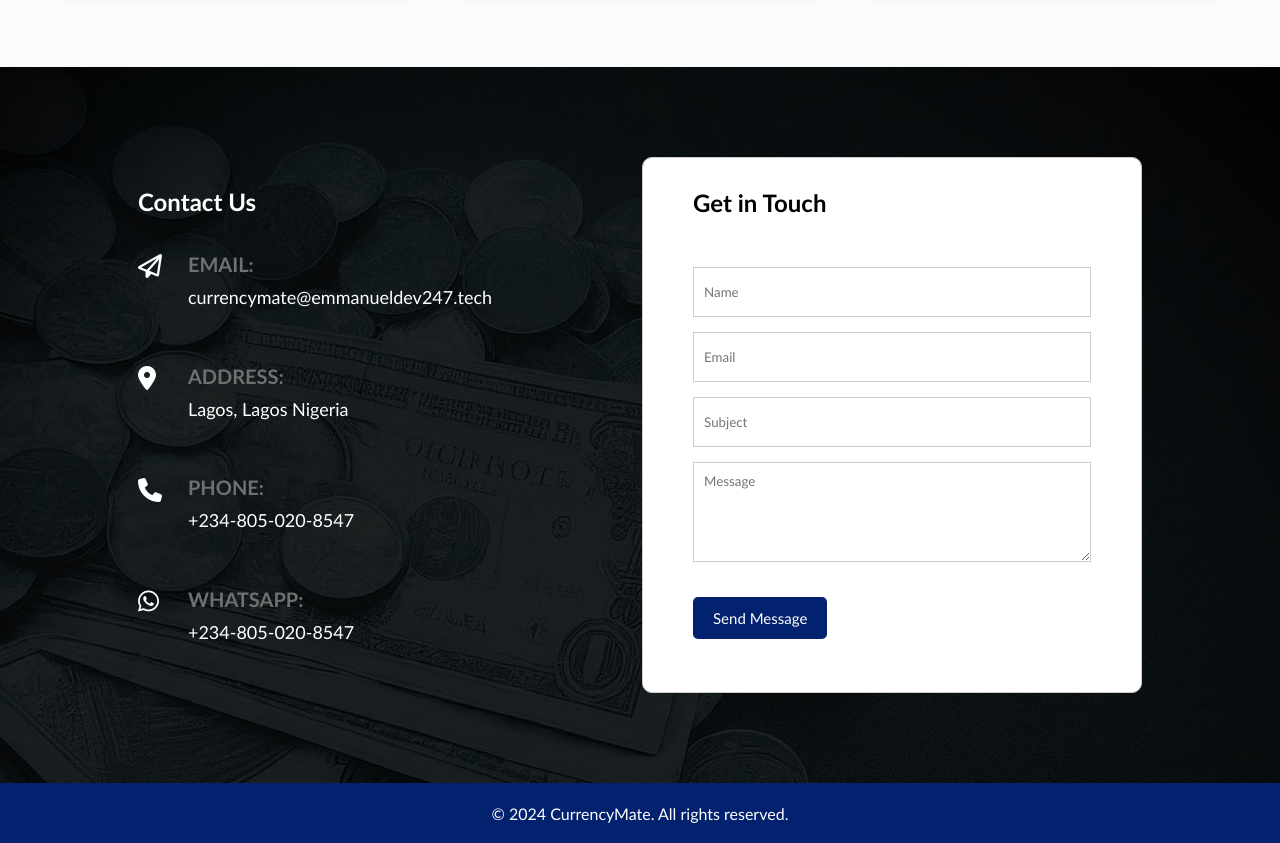
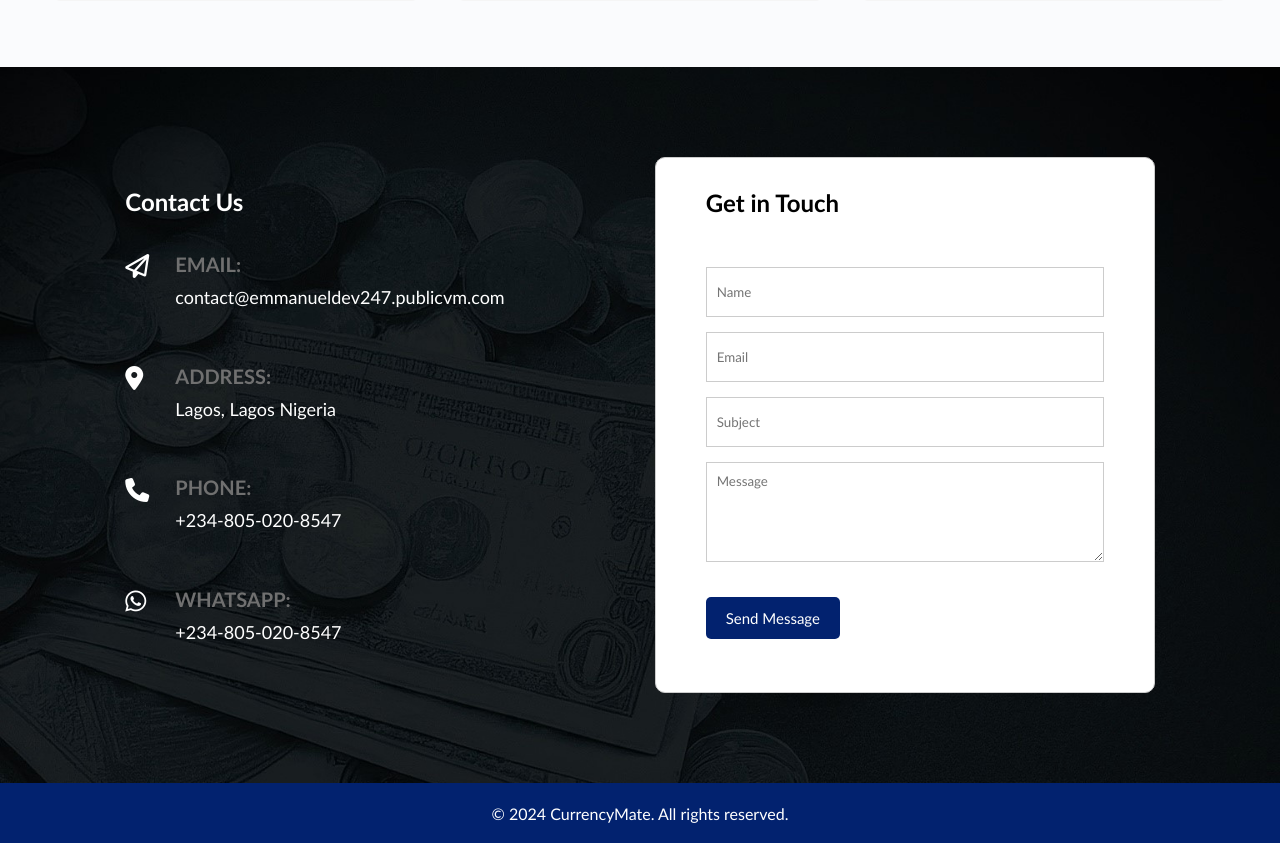
Before and after one commit to Augustinejude365/Portfolio-Project---CurrencyMate, a Flask app: page / in a window 1280 px wide. Shown: the part 2351-3194 px from the top of the page. Run offline with Flask 2, Linux system fonts and the light colour scheme; parts of the project's set-up code (start-up, migrations or seed data) failed here and were passed over.

Commit message:
updated: mail

```diff
--- a/templates/index.html
+++ b/templates/index.html
@@ -154,7 +154,7 @@
 							<div class="icon-details">
 								<i class="fa-regular fa-paper-plane fa-2xl" style="color: #ffffff;"></i>
 								<span class="details">EMAIL:</span>
-								<span class="sub-details">currencymate@emmanueldev247.tech</span>
+								<span class="sub-details">contact@emmanueldev247.publicvm.com</span>
 							</div>
 							<div class="icon-details">
 								<i class="fa-solid fa-location-dot fa-2xl" style="color: #ffffff;"></i>
```
